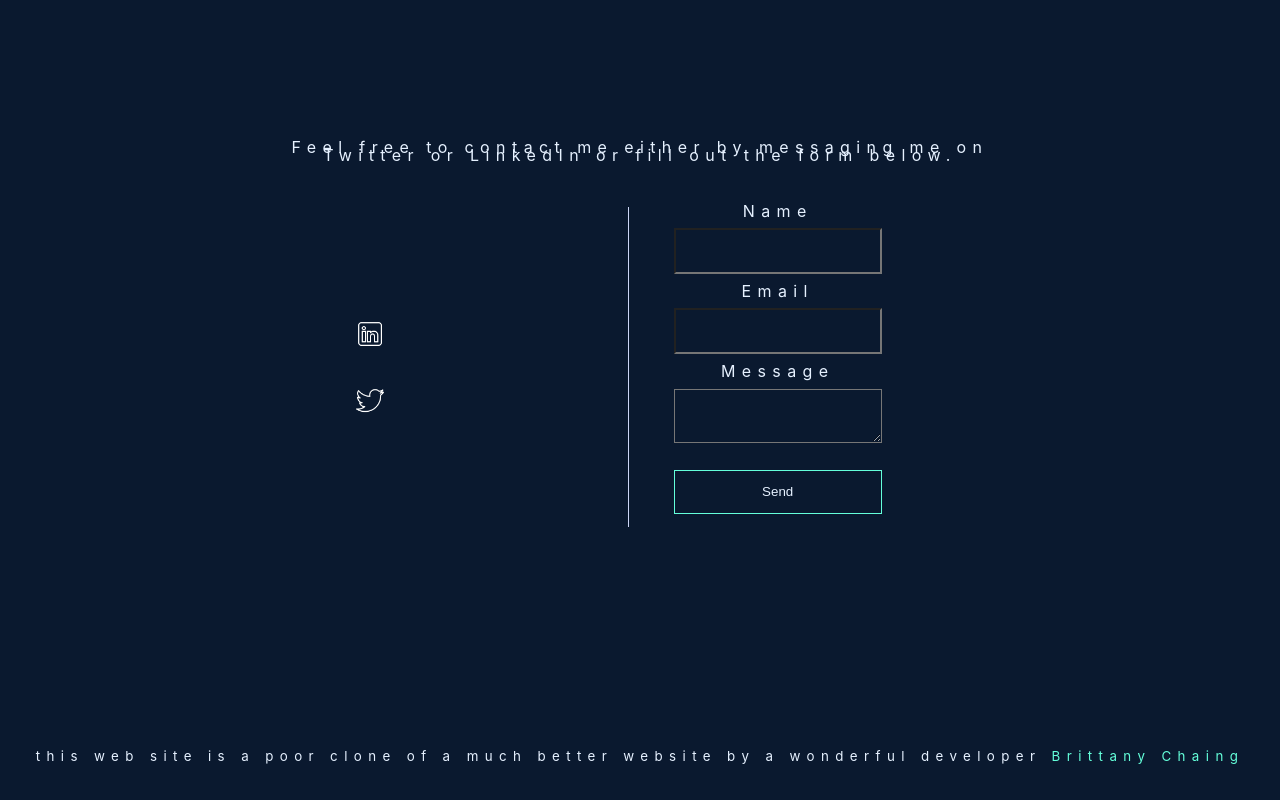
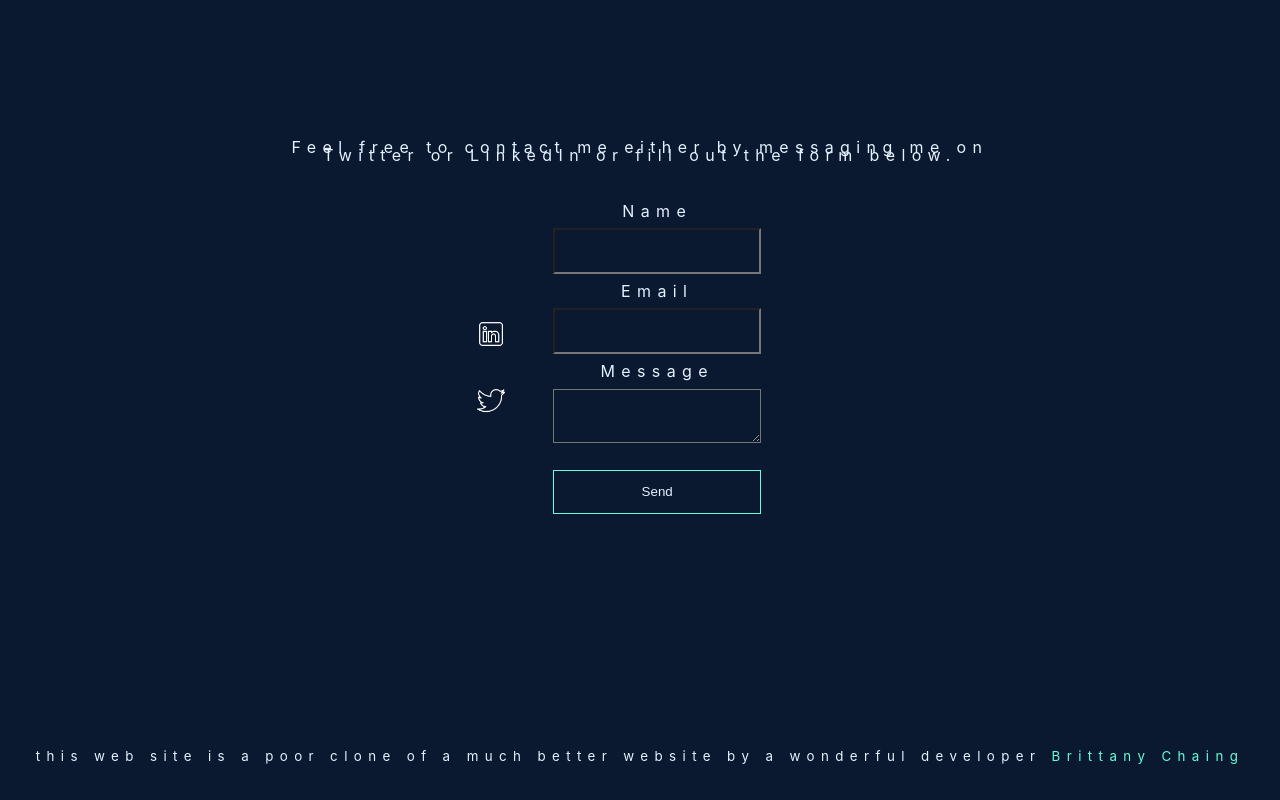
Before and after one commit to SalamanderCtesiphon/professional-portfolio, a React (Create React App) app: page / in a window 1280 px wide. Shown: the part 5705-6505 px from the top of the page. Built offline with nearby package versions, Linux system fonts and the light colour scheme.

Commit message:
styling the contact form

```diff
--- a/src/components/Contact.jsx
+++ b/src/components/Contact.jsx
@@ -12,9 +12,7 @@ function Contact() {
         <div className="link-icon-holder">
           <li><a href="https://www.linkedin.com/in/shannon-brookshire-817577265/"><img src={linkedIn} alt="linked in" className='icons'/></a></li>
           <li><a href="https://twitter.com/Shannon99535365"><img src={twitter} alt="twitter" className='icons'/></a></li>
-
         </div>
-        <div className="line-box"></div>
         <Email />
       </div>
     </div>
```
